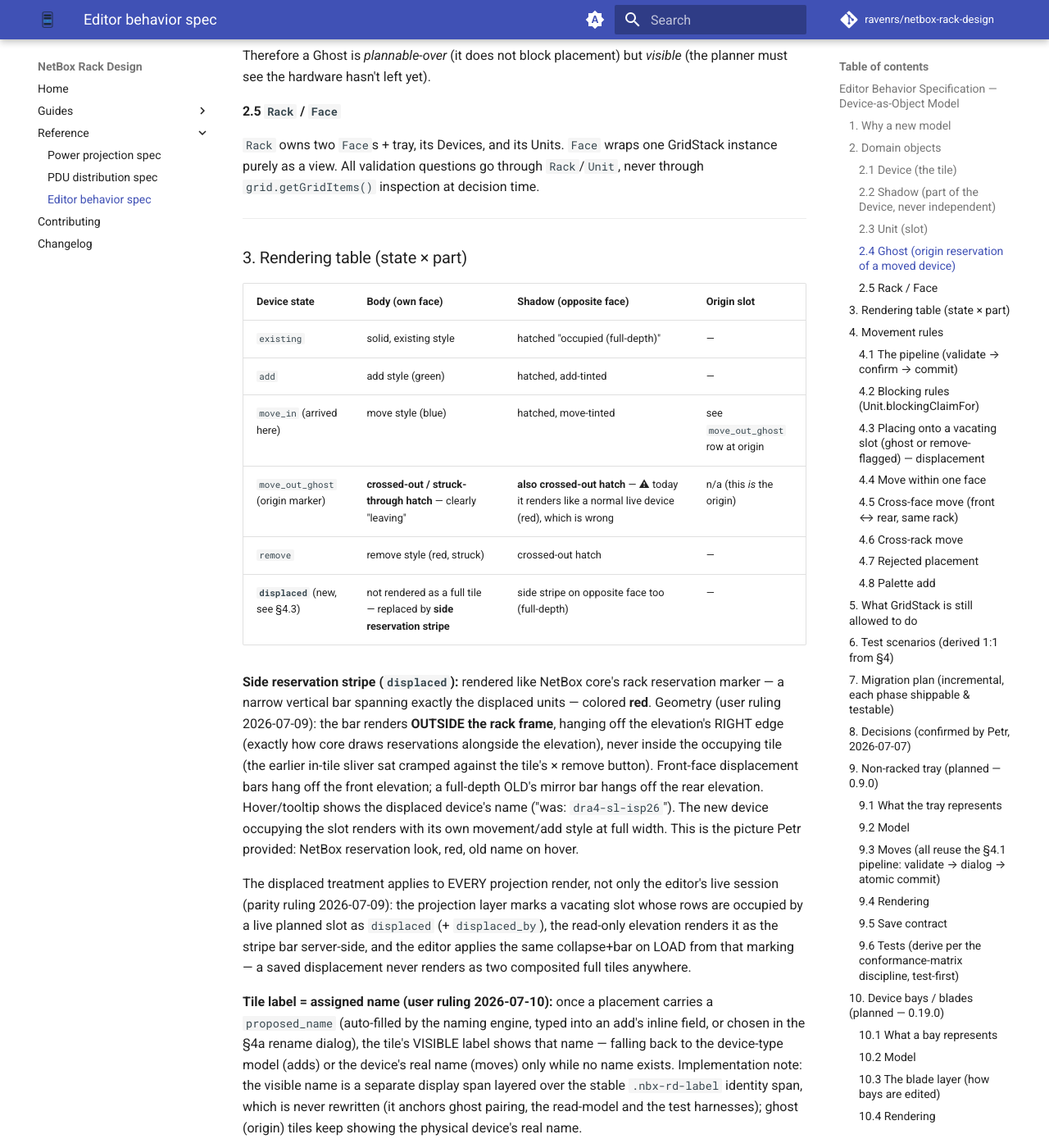
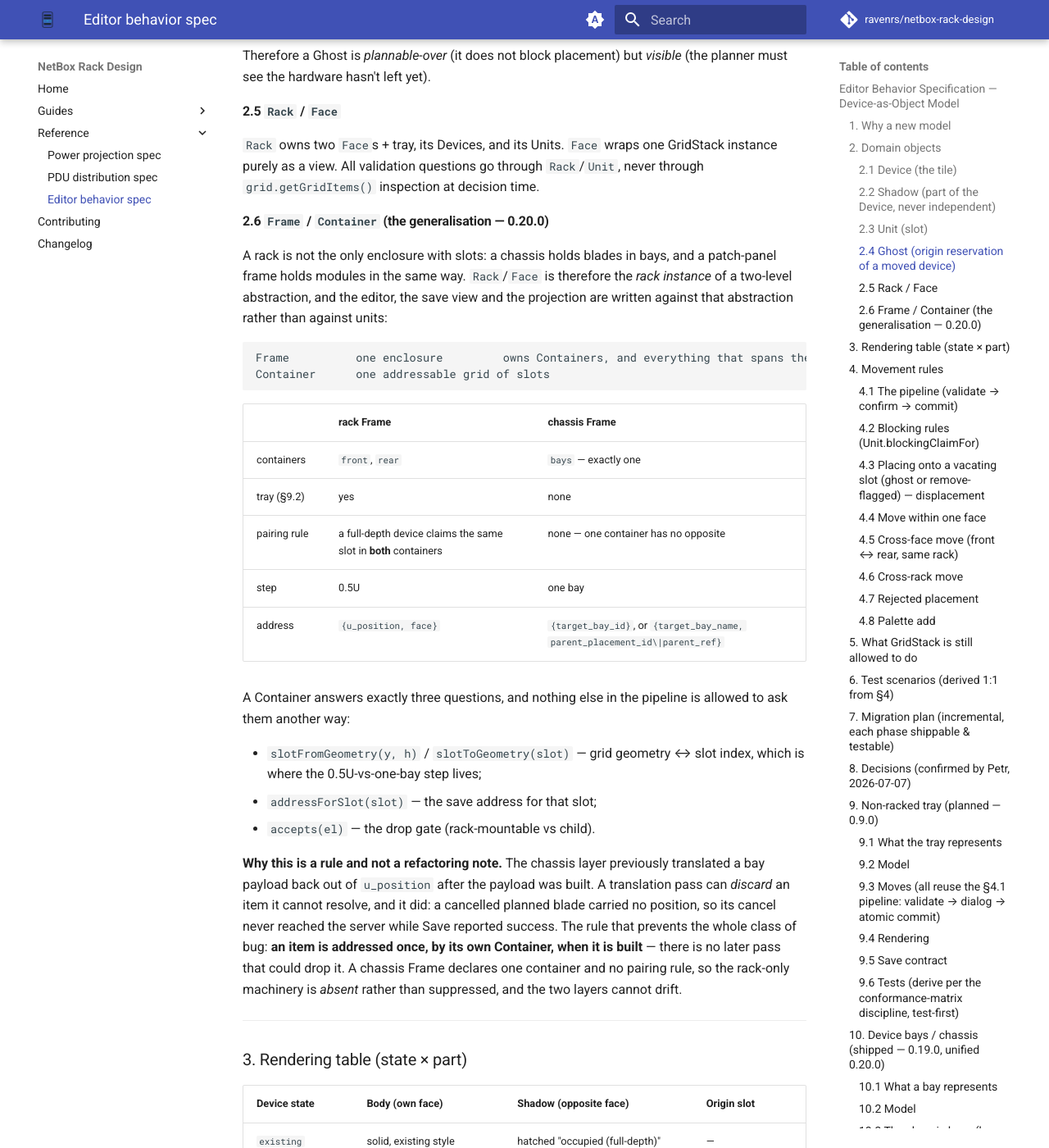
Before and after one commit to ravenrs/netbox-rack-design, an MkDocs documentation site: the page built from docs/editor-behavior-spec.md, in a window 1280 px wide and 1400 px high, scrolled down 2810 px. Shown: the whole window at 82% size. Built offline with MkDocs 1.6.1 and Material for MkDocs 9.7.7, drawn with Linux system fonts in a browser that asks for light colours; comment, search, counter and statistics services are not loaded; some of the changed text lies outside the part shown.

Commit message:
P4: guard the cancel path for real, and write Frame/Container into the spec
The cancel regression test skipped whenever the data happened to hold no
saved planned blade, which is most of the time -- a test that skips is not
a guard, and the bug it was written for shipped anyway. It now provisions
its own planned blade through the placements API and removes it again, so
the path is exercised on every run. The bays suite is 10/10 with no skips.

The spec gains Frame/Container as section 2.6: the two-level abstraction the
refactor is built on, the table of every property that separates a rack Frame
from a chassis one, and the three questions a Container is allowed to answer.
Section 10 stops restating the pipeline and points at 2.6, and its test list
is brought in line with what is actually covered, including the drop gate the
shim-driven cross-frame coverage cannot see.

````diff
--- a/docs/editor-behavior-spec.md
+++ b/docs/editor-behavior-spec.md
@@ -124,6 +124,44 @@
 `Rack` owns two `Face`s + tray, its Devices, and its Units. `Face` wraps one
 GridStack instance purely as a view. All validation questions go through
 `Rack`/`Unit`, never through `grid.getGridItems()` inspection at decision time.
+
+### 2.6 `Frame` / `Container` (the generalisation — 0.20.0)
+
+A rack is not the only enclosure with slots: a chassis holds blades in bays, and
+a patch-panel frame holds modules in the same way. `Rack`/`Face` is therefore the
+*rack instance* of a two-level abstraction, and the editor, the save view and the
+projection are written against that abstraction rather than against units:
+
+```
+Frame          one enclosure         owns Containers, and everything that spans them
+Container      one addressable grid of slots
+```
+
+| | rack Frame | chassis Frame |
+|---|---|---|
+| containers | `front`, `rear` | `bays` — exactly one |
+| tray (§9.2) | yes | none |
+| pairing rule | a full-depth device claims the same slot in **both** containers | none — one container has no opposite |
+| step | 0.5U | one bay |
+| address | `{u_position, face}` | `{target_bay_id}`, or `{target_bay_name, parent_placement_id\|parent_ref}` |
+
+A Container answers exactly three questions, and nothing else in the pipeline is
+allowed to ask them another way:
+
+- `slotFromGeometry(y, h)` / `slotToGeometry(slot)` — grid geometry ↔ slot index,
+  which is where the 0.5U-vs-one-bay step lives;
+- `addressForSlot(slot)` — the save address for that slot;
+- `accepts(el)` — the drop gate (rack-mountable vs child).
+
+**Why this is a rule and not a refactoring note.** The chassis layer previously
+translated a bay payload back out of `u_position` after the payload was built. A
+translation pass can *discard* an item it cannot resolve, and it did: a cancelled
+planned blade carried no position, so its cancel never reached the server while
+Save reported success. The rule that prevents the whole class of bug: **an item
+is addressed once, by its own Container, when it is built** — there is no later
+pass that could drop it. A chassis Frame declares one container and no pairing
+rule, so the rack-only machinery is *absent* rather than suppressed, and the two
+layers cannot drift.
 
 ---
 
@@ -444,10 +482,13 @@
 
 ---
 
-## 10. Device bays / blades (planned — 0.19.0)
+## 10. Device bays / chassis (shipped — 0.19.0, unified 0.20.0)
 
-Status: **spec draft 2026-08-25** (user request: a chassis must be plannable —
-its bays visible, and blades addable/removable/movable like any other tile).
+Status: **shipped**. 0.19.0 delivered the chassis layer alongside the rack
+editor; 0.20.0 made it the *same* code — a chassis is a Frame with one Container
+(§2.6), so it is not a rack-shaped special case with a translation layer but the
+degenerate case of the general one. Read §2.6 first; this section then says only
+what is bay-specific.
 
 ### 10.1 What a bay represents
 
@@ -482,7 +523,7 @@
   one Bay. Combined with I4 (§9.2) a device is in exactly one of: units, tray,
   or a bay.
 
-### 10.3 The blade layer (how bays are edited)
+### 10.3 The chassis layer (how bays are edited)
 
 **Rejected: editing bays inside the chassis tile.** Tried and discarded
 2026-08-25 after seeing it live — an 8-bay chassis in a 3U tile renders six
@@ -490,17 +531,18 @@
 chassis. There is no tile size at which a rack elevation can also be a bay
 elevation.
 
-**The model instead: a chassis IS a rack.** §10.1 says a Bay is to a Device what
-a Unit is to a Face. Taken to its conclusion, a chassis renders exactly like a
-rack — bays in place of units — and then *every* rule in §4 applies verbatim:
-validate → confirm → commit, blocking claims, displacement, ghosts, homecoming,
-cursor governance. **No new gesture code exists.** The single difference is the
-step: **one bay**, where a rack steps 0.5U.
+**The model instead: a chassis is a Frame with one Container** (§2.6). §10.1 says
+a Bay is to a Device what a Unit is to a Face; §2.6 is that symmetry made
+literal, so *every* rule in §4 applies verbatim — validate → confirm → commit,
+blocking claims, displacement, ghosts, homecoming, cursor governance. **No new
+gesture code exists**, and none may be added: a difference between the two layers
+belongs in the Container's three answers (step, address, accept gate) or it is a
+bug. Every property that separates them is in the §2.6 table.
 
 - **Rack view**: a chassis is an ordinary tile. No bay strip. Its hover card
   gains `N of M bays used` and the occupant names, so the rack view still
   *answers* the capacity question without trying to *edit* it.
-- **Blade layer**: a view toggle, present only when the design's scope contains
+- **Chassis layer**: a view toggle, present only when the design's scope contains
   at least one parent device. Switching to it replaces the rack elevations with
   chassis elevations — each chassis a column, its bays numbered 1..N — and the
   palette filters itself to child device types.
@@ -533,7 +575,7 @@
 - the occupant names (planned ones in their §3 state styling), so the rack view
   answers "what is in there / is there room" without becoming an editor.
 
-**Blade layer** — chassis laid out side by side, each a single column of bays
+**Chassis layer** — chassis laid out side by side, each a single column of bays
 numbered 1..N with the bay name as the row label. Tiles reuse the §3 state table
 (`existing` / `add` / `move_in` / `move_out_ghost` / `remove`) unchanged; there
 are no shadows and no full-depth hatching (a chassis column has no opposite
@@ -584,12 +626,23 @@
 - T-bay-7: power — chassis-wins, blade-roll-up, planned blade counted, removal
   stops drawing. **(done)**
 - T-bay-8: palette -> bay commits, the rack grid never accepts a blade, and a
-  planned chassis offers its bays. **(done, in-tile; to be re-pointed at the
-  blade layer)**
-- T-bay-9..: the blade layer — the §4 scenarios (§6) re-run with `Unit -> Bay`,
-  since the pipeline is shared: add, move within a chassis, move across chassis,
-  reject onto an occupied bay, ghost + homecoming, cancel. **(outstanding)**
-- T-bay-10: the rack view's chassis hover card reports occupancy and names.
-  **(outstanding)**
-- T-bay-11: the blade-layer toggle is absent when the design has no parent
-  device in scope. **(outstanding)**
+  planned chassis offers its bays. **(done)**
+- T-bay-9..: the chassis layer — the §4 scenarios re-run with `Unit -> Bay`:
+  add, cancel of a saved planned blade, move between bays (idempotency snapshot),
+  a freed bay accepting a replacement. **(done)**. Ghost + homecoming for blades
+  is still out of scope (§10.8).
+- T-bay-10: the rack view's chassis hover card reports occupancy and names, and
+  the read-only elevation reports them too. **(done)**
+- T-bay-11: the chassis-layer toggle is absent when the design has no parent
+  device in scope, and a parent type with **no bays at all** is not offered as a
+  chassis. **(done)**
+- T-bay-12: every chassis grid accepts a *rendered* blade tile — the drop gate
+  must decide by containment, not by a palette-only DOM marker. The cross-frame
+  e2e coverage drives moves through a JS shim that bypasses `acceptWidgets`
+  entirely, so this is asserted at the gate itself. **(done)**
+
+### 10.8 Still out of scope
+
+Blade homecoming, bay → bay reseat across *different* chassis, and the blade
+rename field. All three are cheaper after §2.6 than before it, which was part of
+the point.
````
Also changed, not shown: CHANGELOG.md (+55 -0 lines), 1 other file.
